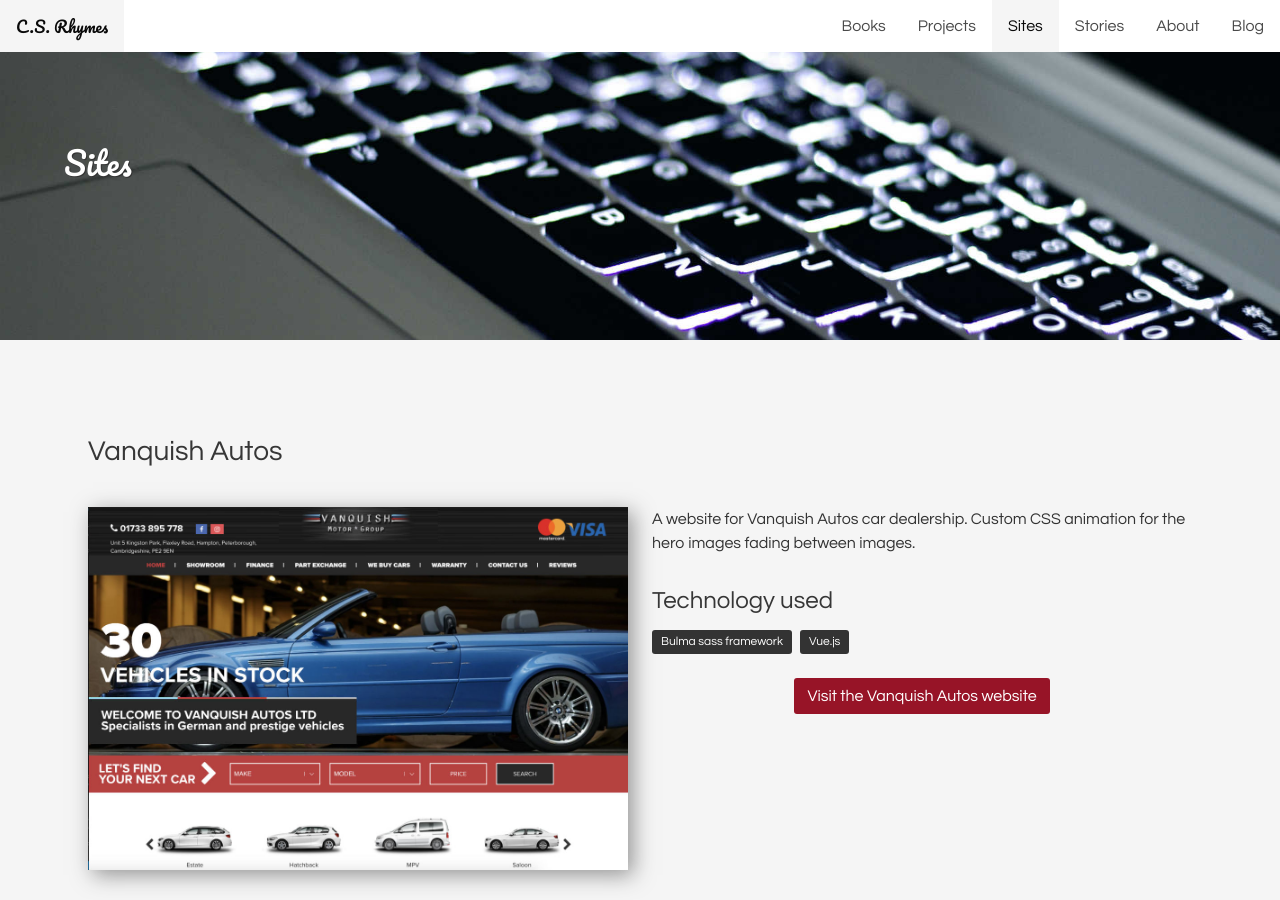
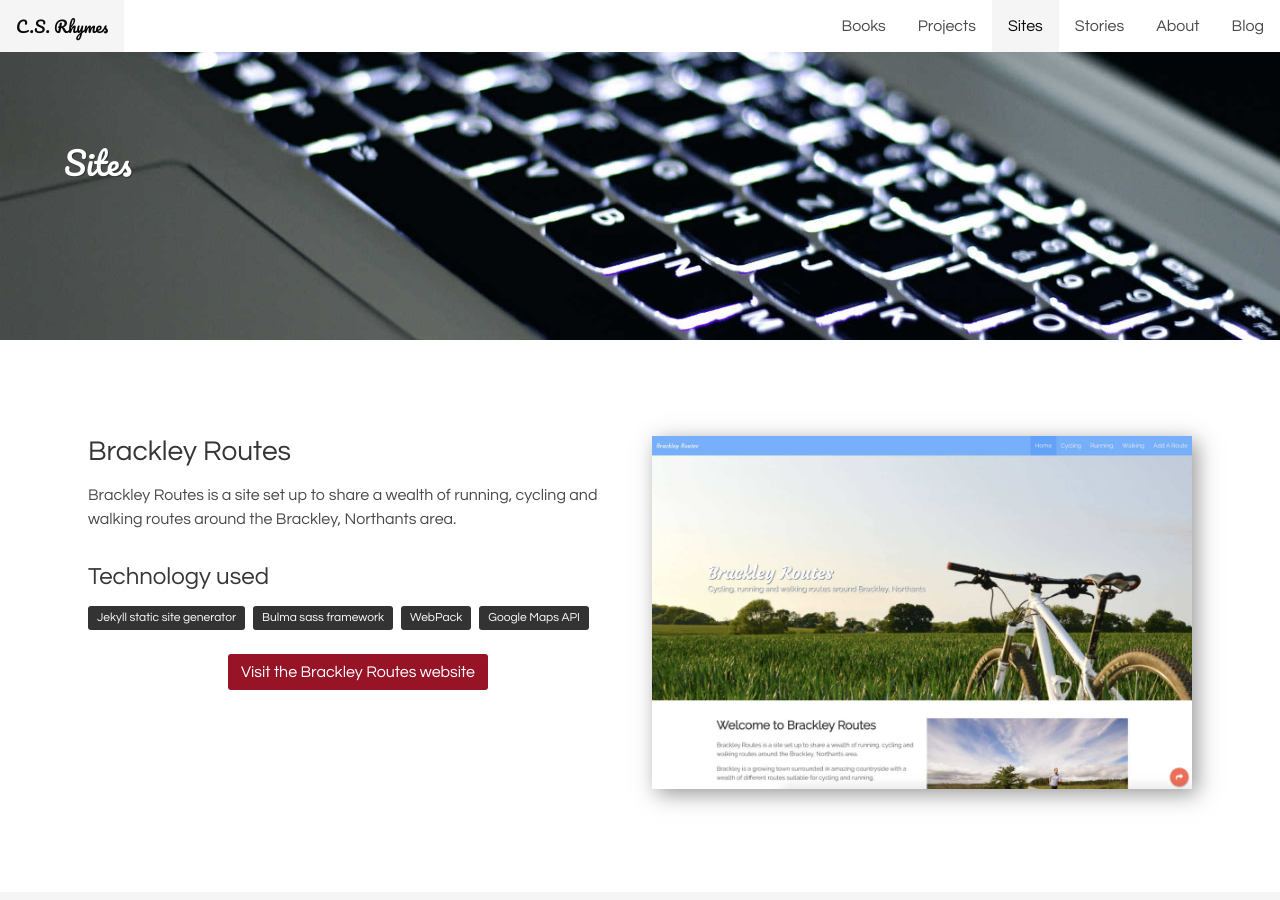
Before and after one commit to chrisrhymes/chrisrhymes.github.io, a Jekyll site: the page built from sites.html, in a window 1280 px wide and 900 px high. Built offline with Jekyll 4.4.1, drawn with Linux system fonts in a browser that asks for light colours; nearby versions of some CDN libraries.

Commit message:
Updated sites page

```diff
--- a/sites.html
+++ b/sites.html
@@ -14,18 +14,44 @@ image: http://www.csrhymes.com/img/lotus-silverstone.jpg
 		</div>
 	</div>
 </section>
+<section class="hero">
+	<div class="hero-body">
+		<div class="container">
+			<section class="section">
+				<div class="columns is-multiline">
+					<div class="column is-6">
+						<h2>Brackley Routes</h2>
+						<p>Brackley Routes is a site set up to share a wealth of running, cycling and walking routes around the Brackley, Northants area.</p>
+						<h3>Technology used</h3>
+						<div class="tags">
+							<span class="tag is-primary">Jekyll static site generator</span>
+							<span class="tag is-primary">Bulma sass framework</span>
+							<span class="tag is-primary">WebPack</span>
+							<span class="tag is-primary">Google Maps API</span>
+						</div>
+
+						<div class="has-text-centered">
+							<a href="https://www.brackleyroutes.co.uk" class="button is-info">Visit the Brackley Routes website</a>
+						</div>
+					</div>
+					<div class="column is-6">
+						<img src="/img/brackley-routes.jpg" alt="Brackley Routes" class="has-shadow">
+					</div>
+				</div>
+			</section>
+		</div>
+	</div>
+</section>
 <section class="hero is-light">
 	<div class="hero-body">
 		<div class="container">
 			<section class="section">
 				<div class="columns is-multiline">
-					<div class="column is-12">
-						<h2>Vanquish Autos</h2>
-					</div>
 					<div class="column is-6">
 						<img src="/img/vanquish-autos.jpg" alt="Vanquish Autos" class="has-shadow">
 					</div>
 					<div class="column is-6">
+						<h2>Vanquish Autos</h2>
 						<p>A website for Vanquish Autos car dealership. Custom CSS animation for the hero images fading between images.</p>
 						<h3>Technology used</h3>
 						<div class="tags">
@@ -47,10 +73,8 @@ image: http://www.csrhymes.com/img/lotus-silverstone.jpg
 		<div class="container">
 			<section class="section">
 				<div class="columns is-multiline">
-					<div class="column is-12">
+					<div class="column is-6">
 						<h2>JZM Porsche</h2>
-					</div>
-					<div class="column is-6">
 						<p>A website for JZM Porsche car dealership, including showroom and parts shop.</p>
 						<h3>Technology used</h3>
 						<div class="tags">
@@ -76,13 +100,11 @@ image: http://www.csrhymes.com/img/lotus-silverstone.jpg
 		<div class="container">
 			<section class="section">
 				<div class="columns is-multiline">
-					<div class="column is-12">
-						<h2>Lotus Silverstone</h2>
-					</div>
 					<div class="column is-6">
 						<img src="/img/lotus-silverstone.jpg" alt="Lotus Silverstone" class="has-shadow">
 					</div>
 					<div class="column is-6">
+						<h2>Lotus Silverstone</h2>
 						<p>A website for Lotus Silverstone car dealership. A responsive, clean and modern website with an off canvas style menu and a sticky header.</p>
 						<h3>Technology used</h3>
 						<div class="tags">
@@ -105,10 +127,8 @@ image: http://www.csrhymes.com/img/lotus-silverstone.jpg
 		<div class="container">
 			<section class="section">
 				<div class="columns is-multiline">
-					<div class="column is-12">
+					<div class="column is-6">
 						<h2>Orkos House, Naxos</h2>
-					</div>
-					<div class="column is-6">
 						<p>The owner of this site wanted a more modern and clean site. They also wanted a site that would work well on mobile devices. Therefore I decided to use the Foundation framework to help make a clean and modern site that is also responsive. </p>
 						<h3>Technology used</h3>
 						<div class="tags">
@@ -134,13 +154,11 @@ image: http://www.csrhymes.com/img/lotus-silverstone.jpg
 		<div class="container">
 			<section class="section">
 				<div class="columns is-multiline">
-					<div class="column is-12">
-						<h2>The Robin Hood, Buckingham</h2>
-					</div>
 					<div class="column is-6">
 						<img src="/img/the-robin-hood.png" alt="The Robin Hood Buckingham website" class="has-shadow">
 					</div>
 					<div class="column is-6">
+						<h2>The Robin Hood, Buckingham</h2>
 						<p>Here is one I worked on a few years ago now. A local pub wanted a site they could easily manage and update themselves so I helped them install and set up a wordpress site, with a bit of customisation on the wordpress template. </p>
 						<h3>Technology used</h3>
 						<div class="tags has-text-centered">
```
Also changed, not shown: img/brackley-routes.jpg (added).
